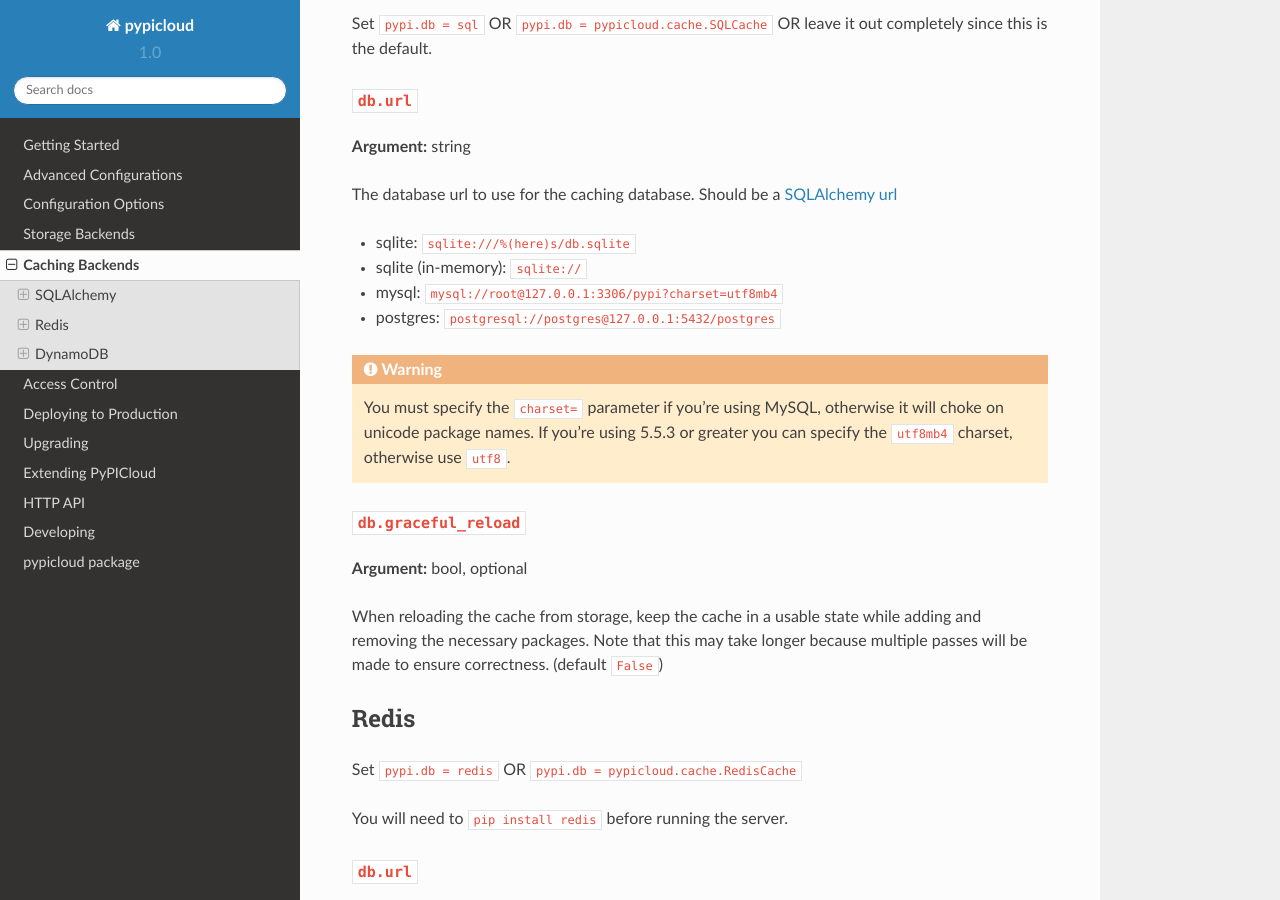
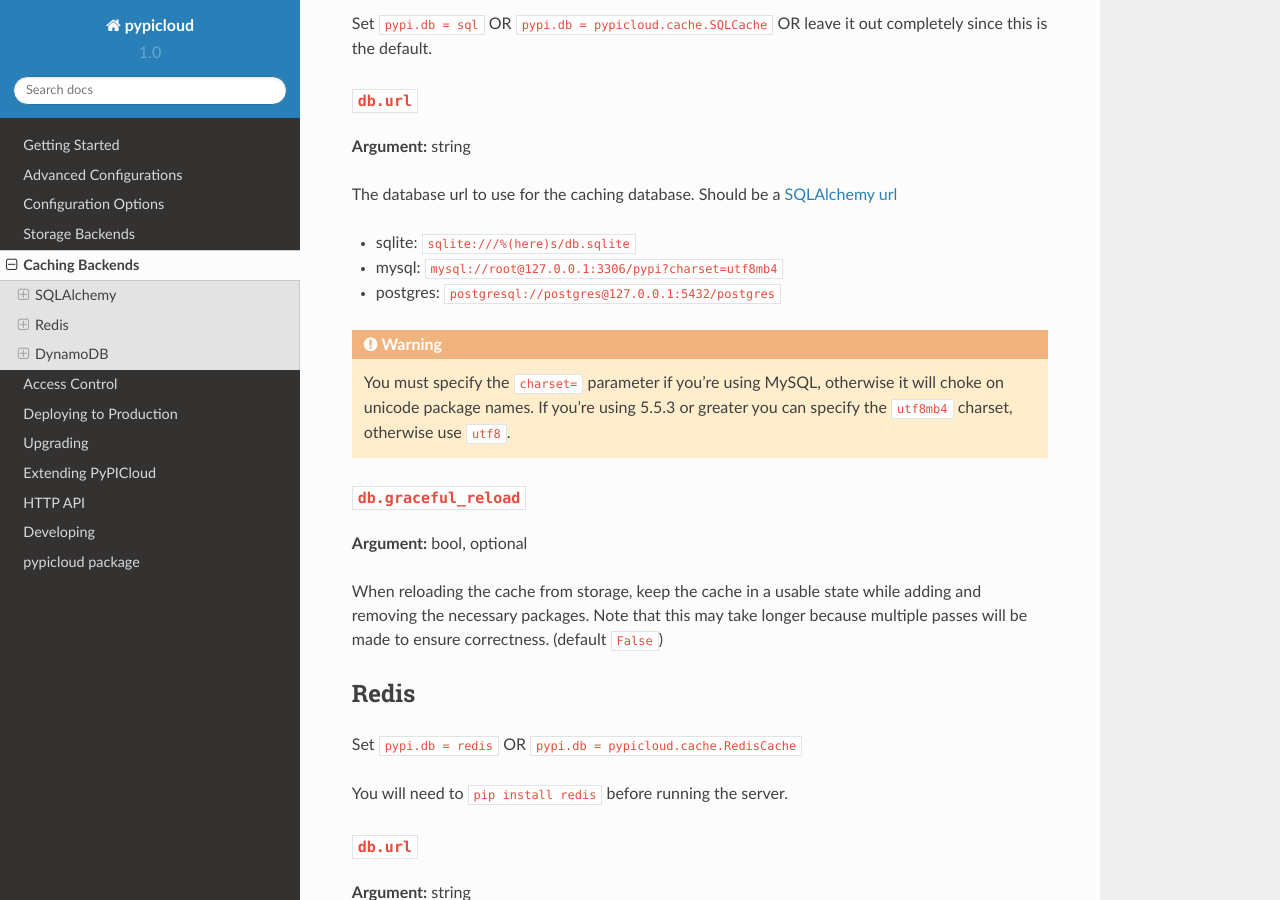
Before and after one commit to stevearc/pypicloud, a Sphinx documentation site: the page built from doc/topics/cache.rst, in a window 1280 px wide and 900 px high, scrolled down 324 px. Built offline with Sphinx 7.4.7 and the Read the Docs theme 2.0.0, drawn with Linux system fonts in a browser that asks for light colours; pages that are not in the unit, such as notebooks, are missing from menus.

Commit message:
remove ref. of in memory sqlite for doc
https://github.com/stevearc/pypicloud/issues/165

```diff
--- a/doc/topics/cache.rst
+++ b/doc/topics/cache.rst
@@ -21,7 +21,6 @@
 <http://docs.sqlalchemy.org/en/rel_0_9/core/engines.html>`_
 
 * sqlite: ``sqlite:///%(here)s/db.sqlite``
-* sqlite (in-memory): ``sqlite://``
 * mysql: ``mysql://root@127.0.0.1:3306/pypi?charset=utf8mb4``
 * postgres: ``postgresql://postgres@127.0.0.1:5432/postgres``
 
```
